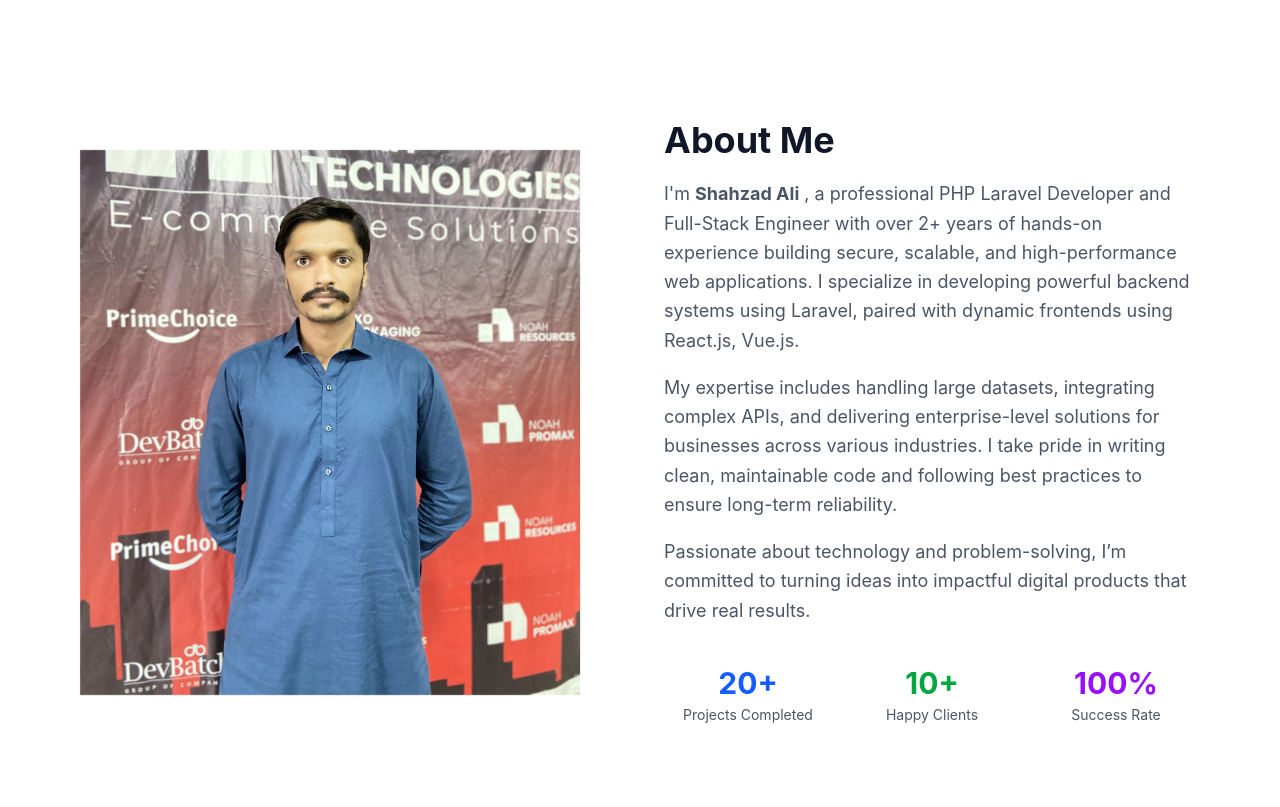
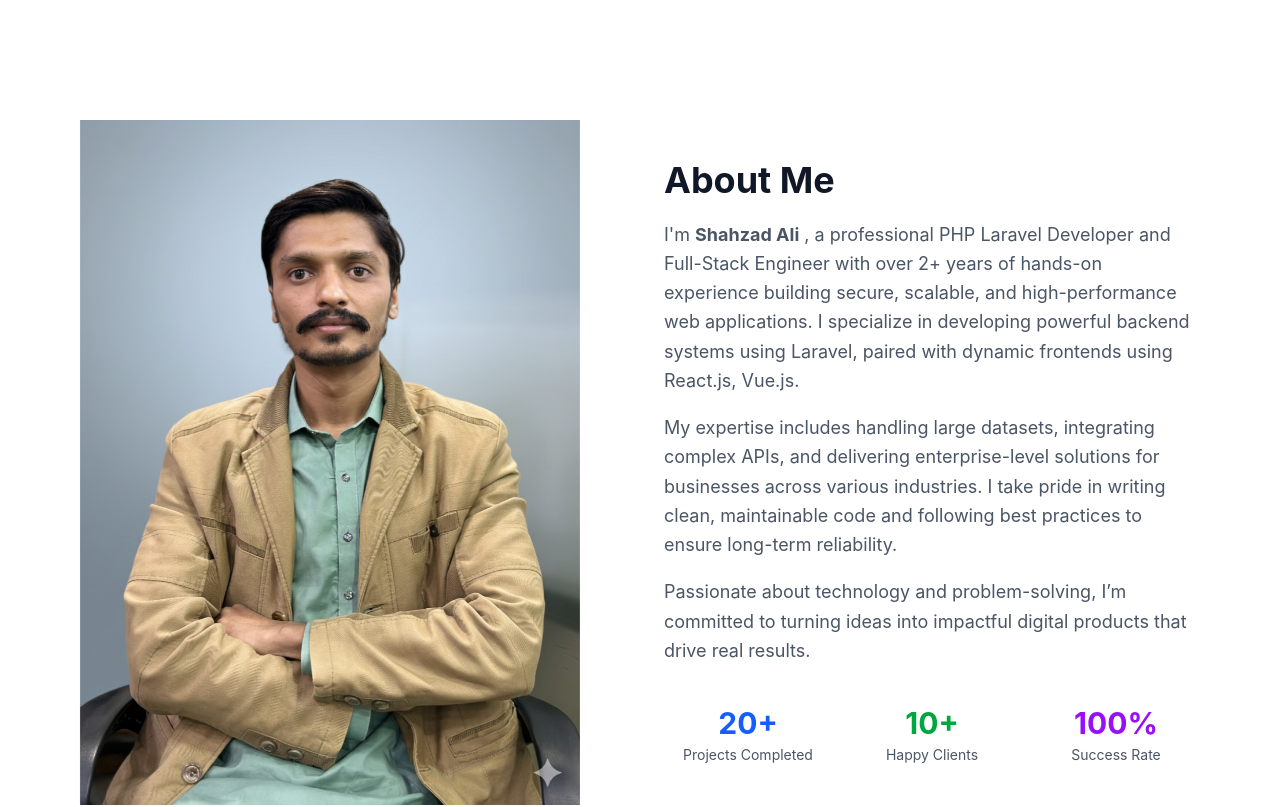
Before and after one commit to shahzadali50/porfolio-next-js, a Next.js app: page / in a window 1280 px wide. Shown: the part 760-1567 px from the top of the page. Built offline with nearby package versions, Linux system fonts and the light colour scheme; what @ant-design/nextjs-registry would draw is missing.

Commit message:
add picture

```diff
--- a/app/pages/AboutUs/index.tsx
+++ b/app/pages/AboutUs/index.tsx
@@ -13,7 +13,7 @@ const AboutUs: React.FC = () => {
           <Col xs={24} lg={12}>
           <h2 className="block lg:hidden font-36px text-gray-900">About Me</h2>
           <Image
-              src="/assets/images/profile-3.jpg"
+              src="/assets/images/shahzad-ali.png"
               alt="Developer Profile"
               className="object-cover"
               width={500} // Specify the width (in pixels)
```
Also changed, not shown: public/assets/images/shahzad-ali.png (added).
